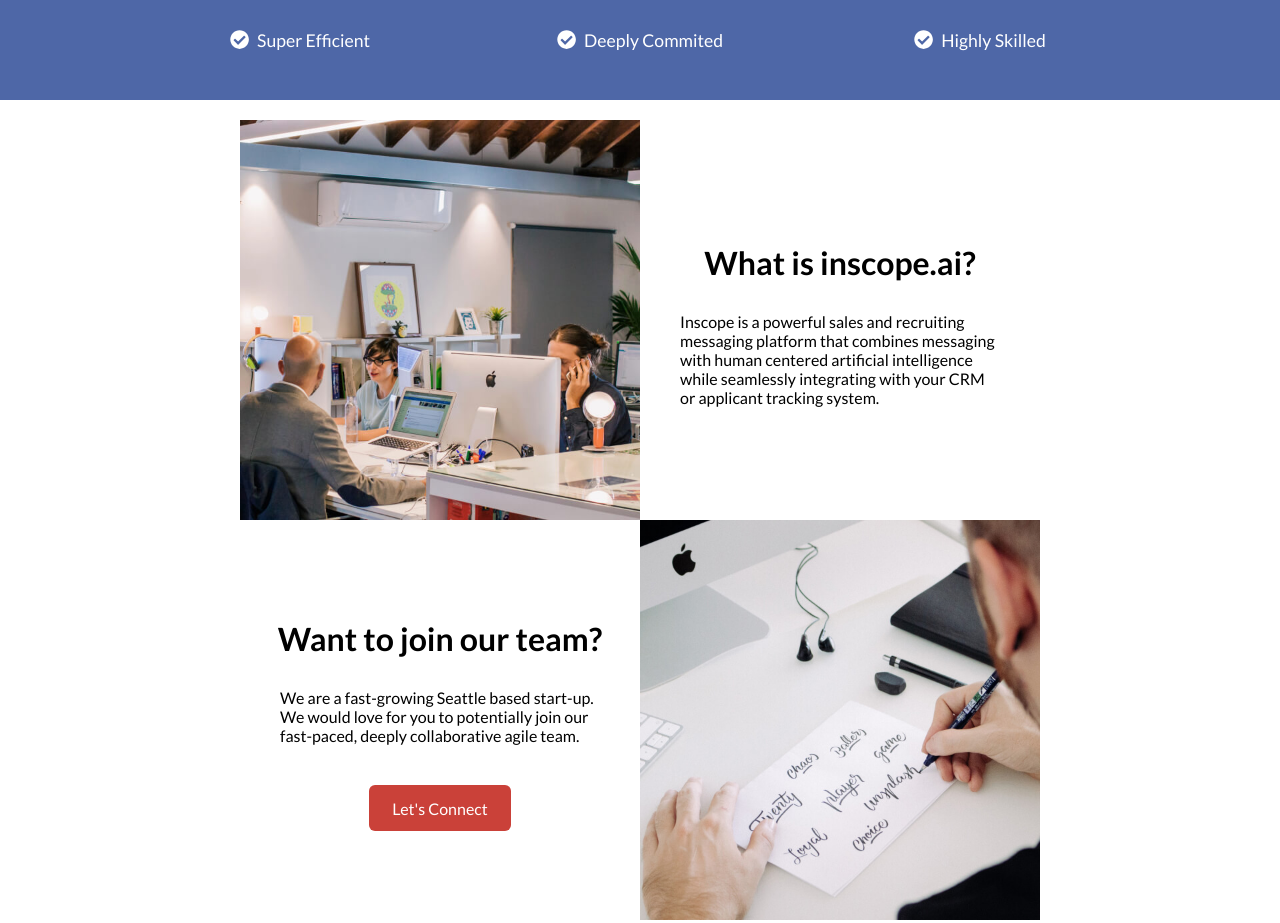
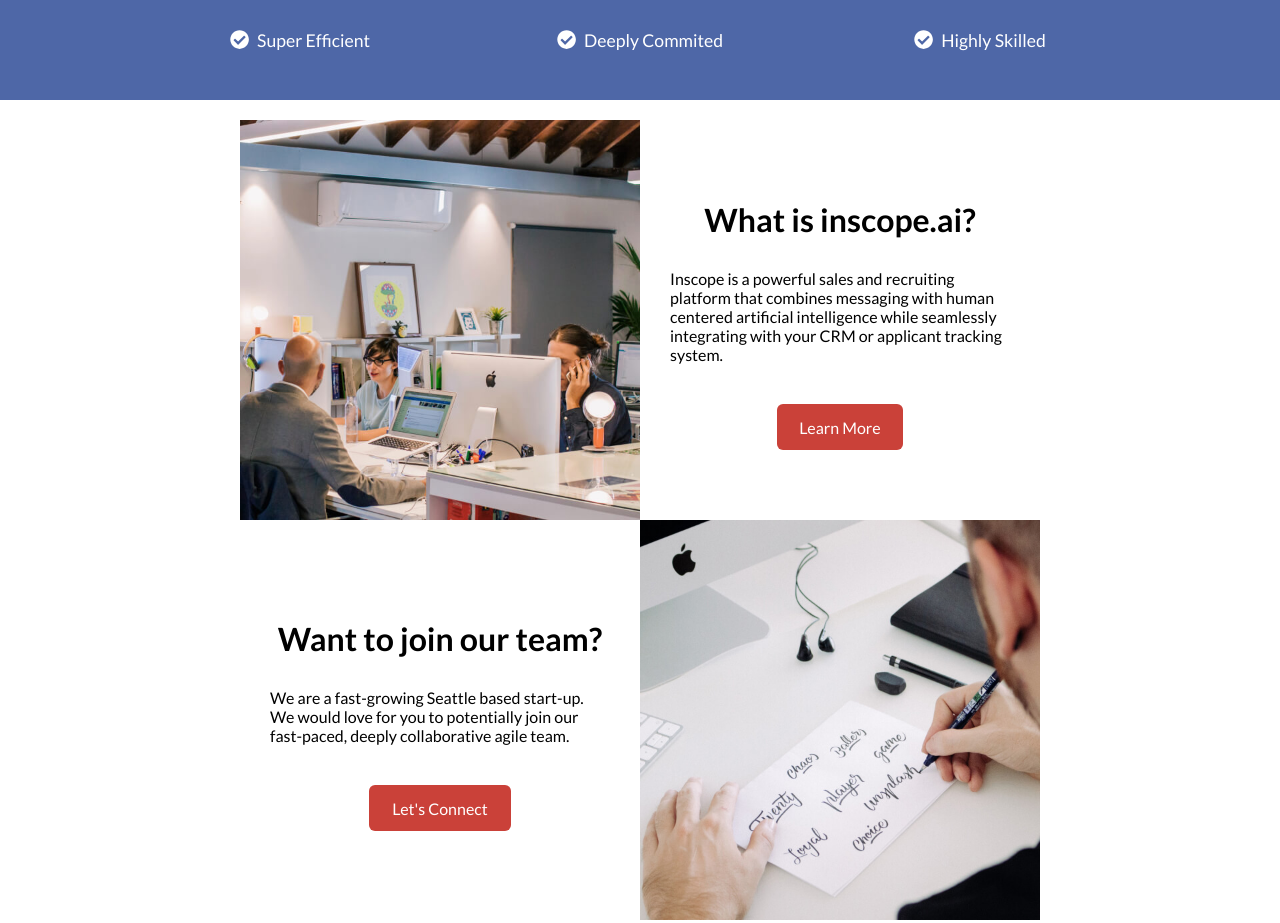
Before and after one commit to austenpturner/site_build, a Gatsby site in the folder gatsby-site/: page /about in a window 1280 px wide. Shown: the part 700-1623 px from the top of the page. Built offline with nearby package versions, Linux system fonts and the light colour scheme; Gatsby itself is replaced by a stand-in of ours.

Commit message:
import page content from separate files

```diff
--- a/gatsby-site/src/components/banner/_bannerStyles.scss
+++ b/gatsby-site/src/components/banner/_bannerStyles.scss
@@ -1,4 +1,5 @@
 .banner {
+    // background: $inscopeBlue;
     .title-container {
         padding-top: 23vh;
         min-height: calc(100vh - 100px);
--- a/gatsby-site/src/components/section/_sectionstyles.scss
+++ b/gatsby-site/src/components/section/_sectionstyles.scss
@@ -19,11 +19,9 @@
             font-size: 2rem;
             margin: 20px auto 10px;
             text-align: center;
-            width: 90%;
         }
         p {
             margin: 10px auto 20px;
-            width: 80%;
         }
         a {
             background: $salmonBerry;
@@ -48,7 +46,6 @@
         @include flex (row, center);
         .img-container {
             height: 400px;
-            // margin: 10px;
             width: 400px;
             img {
                 max-height: 400px;
@@ -57,10 +54,13 @@
         .content-container {
             @include flex (column, center);
             height: 400px;
-            // margin: 10px;
             width: 400px;
             h4 {
                 padding: 10px;
+                width: 90%;
+            }
+            p {
+                width: 85%;
             }
             a {
                 padding: 0.7rem 1.3rem;
--- /dev/null
+++ b/gatsby-site/src/content/about.js
@@ -0,0 +1,54 @@
+import Image3 from "../components/image_files/image3";
+import Image4 from "../components/image_files/image4";
+
+const aboutContent = {
+    listInfo: [
+        {
+            content: "Super Efficient"
+        },
+        {
+            content: "Deeply Commited"
+        },
+        {
+            content: "Highly Skilled"
+        },
+    ],
+    bannerLinks: [
+        {
+            "to": "/",
+            "title": "Schedule A Demo"
+        },
+        {
+            "to": "/contact",
+            "title": "Contact Us"
+        }
+    ],
+    sectionContent: [
+        {
+            num: 1,
+            heading: "What is inscope.ai?",
+            content: "Inscope is a powerful sales and recruiting platform that combines messaging with human centered artificial intelligence while seamlessly integrating with your CRM or applicant tracking system.",
+            links: [
+              {
+                to: "/",
+                title: "Learn More"
+              }
+            ],
+            imgComponent: Image3,
+        },
+        {
+            num: 2,
+            heading: "Want to join our team?",
+            content: "We are a fast-growing Seattle based start-up. We would love for you to potentially join our fast-paced, deeply collaborative agile team.",
+            links: [
+              {
+                to: "/contact",
+                title: "Let's Connect"
+              }
+            ],
+            imgComponent: Image4,
+        },
+    ]
+};
+
+export default aboutContent;
--- a/gatsby-site/src/pages/about.js
+++ b/gatsby-site/src/pages/about.js
@@ -3,53 +3,11 @@
 import SEO from "../components/seo";
 import Banner from "../components/banner/Banner";
 import Section from "../components/section/Section";
-import Image3 from "../components/image_files/image3";
-import Image4 from "../components/image_files/image4";
+import aboutContent from "../content/about";
 
-const listInfo = [
-  {
-    content: "Super Efficient"
-  },
-  {
-    content: "Deeply Commited"
-  },
-  {
-    content: "Highly Skilled"
-  },
-];
-
-const links = [
-  {
-    "to": "/",
-    "title": "Schedule A Demo"
-  },
-  {
-    "to": "/",
-    "title": "Contact Us"
-  }
-];
-
-const sectionContent = [
-  {
-    num: 1,
-    heading: "What is inscope.ai?",
-    content: "Inscope is a powerful sales and recruiting messaging platform that combines messaging with human centered artificial intelligence while seamlessly integrating with your CRM or applicant tracking system.",
-    links: [],
-    imgComponent: Image3,
-  },
-  {
-    num: 2,
-    heading: "Want to join our team?",
-    content: "We are a fast-growing Seattle based start-up. We would love for you to potentially join our fast-paced, deeply collaborative agile team.",
-    links: [
-      {
-        to: "/",
-        title: "Let's Connect"
-      }
-    ],
-    imgComponent: Image4,
-  },
-];
+const listInfo = aboutContent.listInfo;
+const links = aboutContent.bannerLinks;
+const sectionContent = aboutContent.sectionContent;
 
 const About = () => (
   <Layout>
```
Also changed, not shown: gatsby-site/src/components/layout.js (+0 -11 lines), gatsby-site/src/content/index.js (+45 -12 lines), gatsby-site/src/pages/contact.js (added, +79 -0 lines), gatsby-site/src/pages/index.js (+4 -51 lines), gatsby-site/src/components/layout_styles.css, 1 other file.
